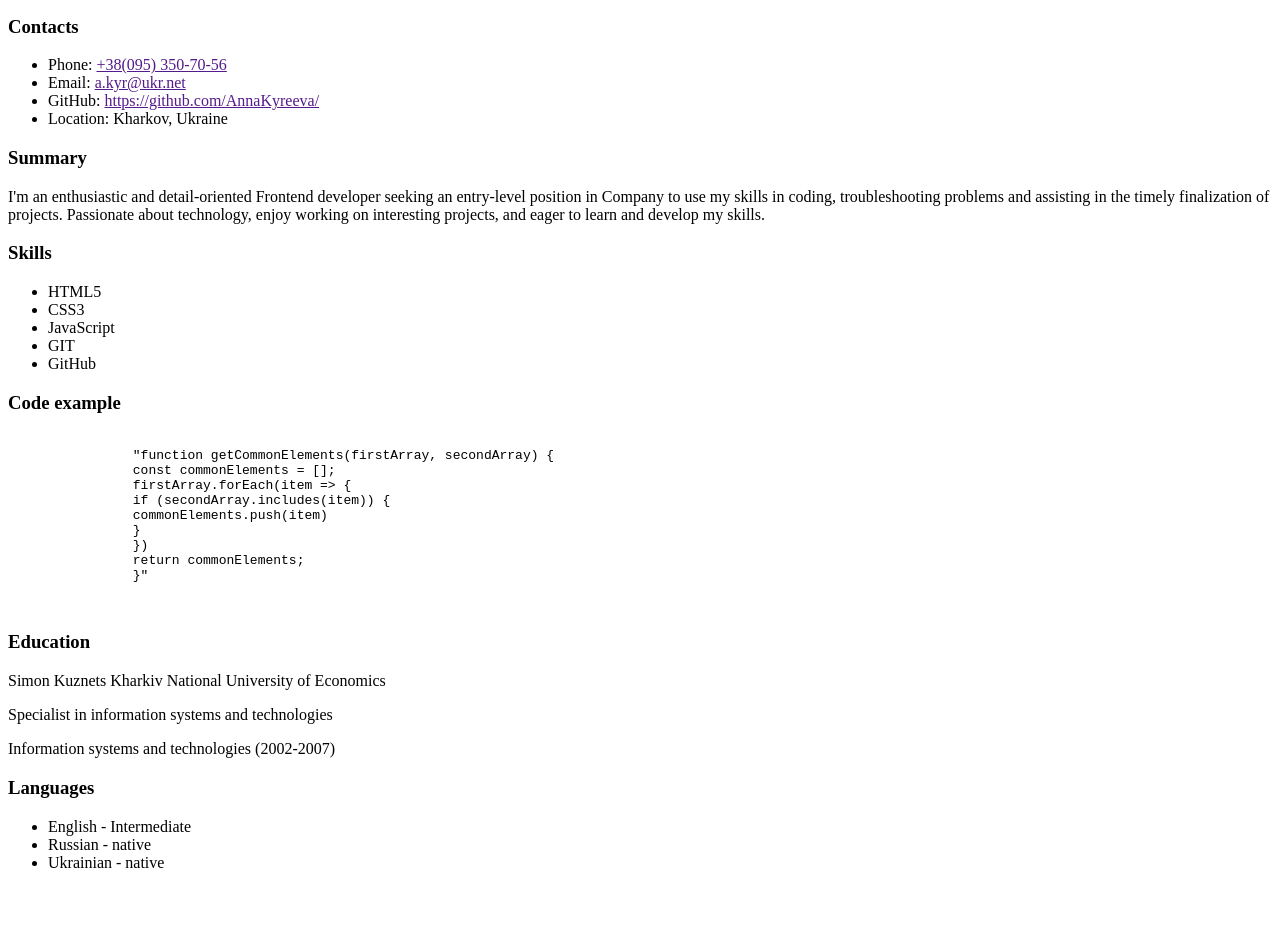
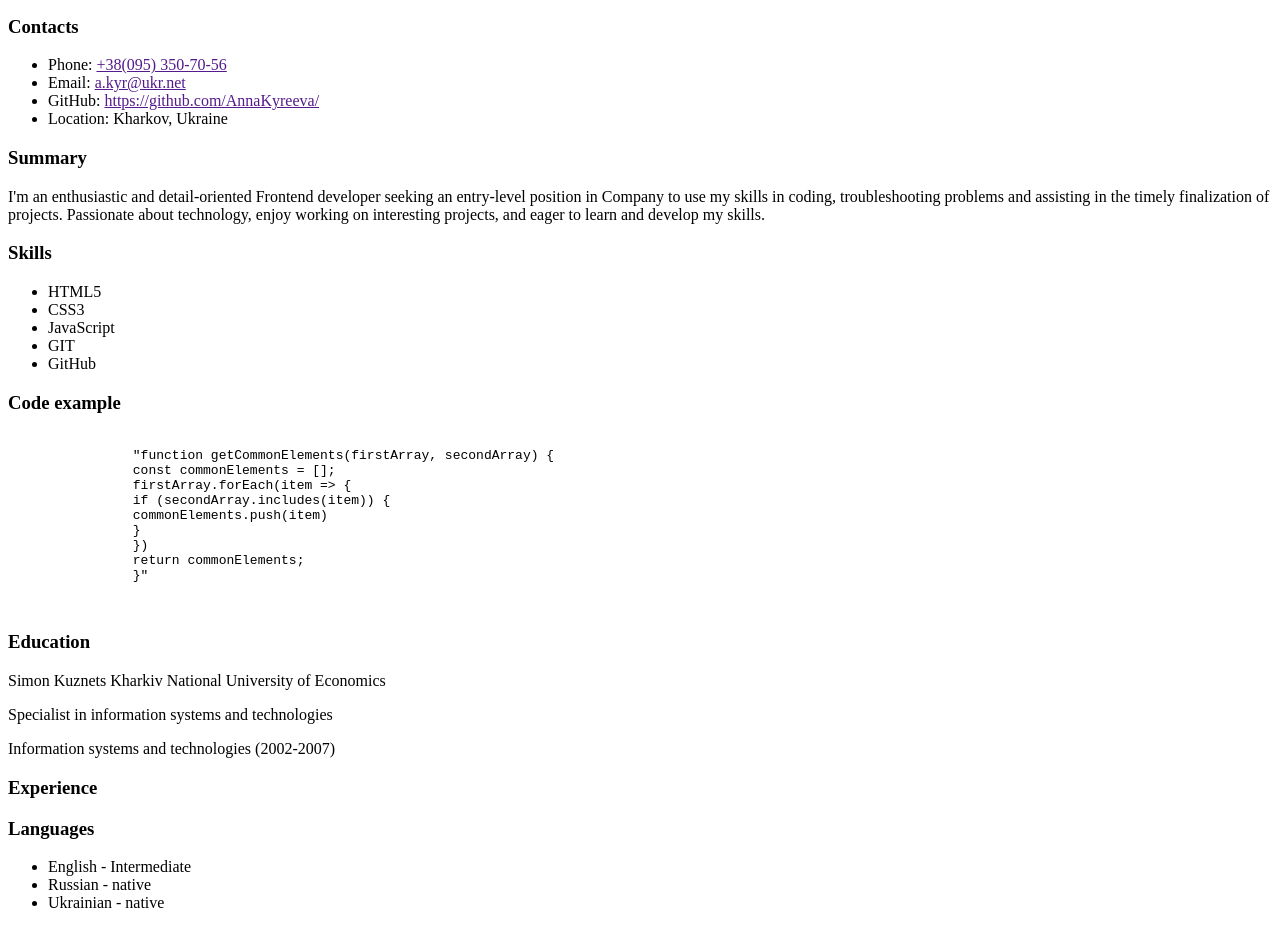
Before and after one commit to AnnaKyreeva/rsschool-cv, a plain HTML site: page index.html in a window 1280 px wide. Shown: the part 105-1033 px from the top of the page. Before the commit the page ends 993 px from the top, so only its background shows below. Drawn offline with Linux system fonts and the light colour scheme.

```diff
--- a/index.html
+++ b/index.html
@@ -62,7 +62,9 @@
         <p class="education__speciality">Specialist in information systems and technologies</p>
         <p class="education__university">Information systems and technologies (2002-2007)</p>
     </section>
-    <section class="experience"></section>
+    <section class="experience">
+        <h3 class="experience__title">Experience</h3>
+    </section>
     <section class="language">
         <h3 class="language__title">Languages</h3>
         <ul class="language__list">
```
